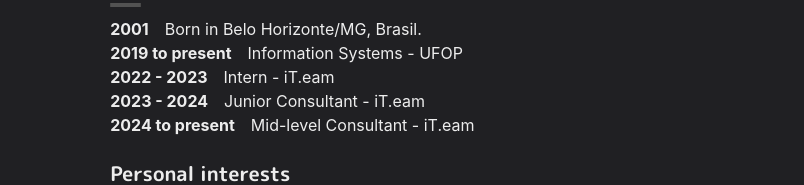
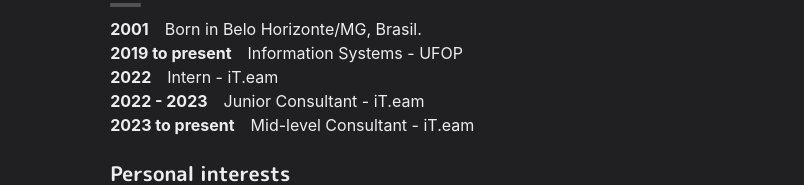
Before and after one commit to Phna-b/Portfolio, a Next.js app: page / in a window 1280 px wide. Shown: the part 573-758 px from the top of the page, without its empty margins (243-1047 px from the left). Built offline with nearby package versions, Linux system fonts and the light colour scheme.

Commit message:
[HOTFIX] Update dates

```diff
--- a/pages/index.js
+++ b/pages/index.js
@@ -62,13 +62,13 @@ const Page = () => {
                 </BioSection>
 
                 <BioSection>
-                    <BioYear>2022 - 2023</BioYear>{t('cargo1')} - iT.eam
+                    <BioYear>2022</BioYear>{t('cargo1')} - iT.eam
                 </BioSection>
                 <BioSection>
-                    <BioYear>2023 - 2024</BioYear>{t('cargo2')} - iT.eam
+                    <BioYear>2022 - 2023</BioYear>{t('cargo2')} - iT.eam
                 </BioSection>
                 <BioSection>
-                    <BioYear>2024 {t('atePresente')}</BioYear>{t('cargo3')} - iT.eam
+                    <BioYear>2023 {t('atePresente')}</BioYear>{t('cargo3')} - iT.eam
                 </BioSection>
 
             </Section>
```
